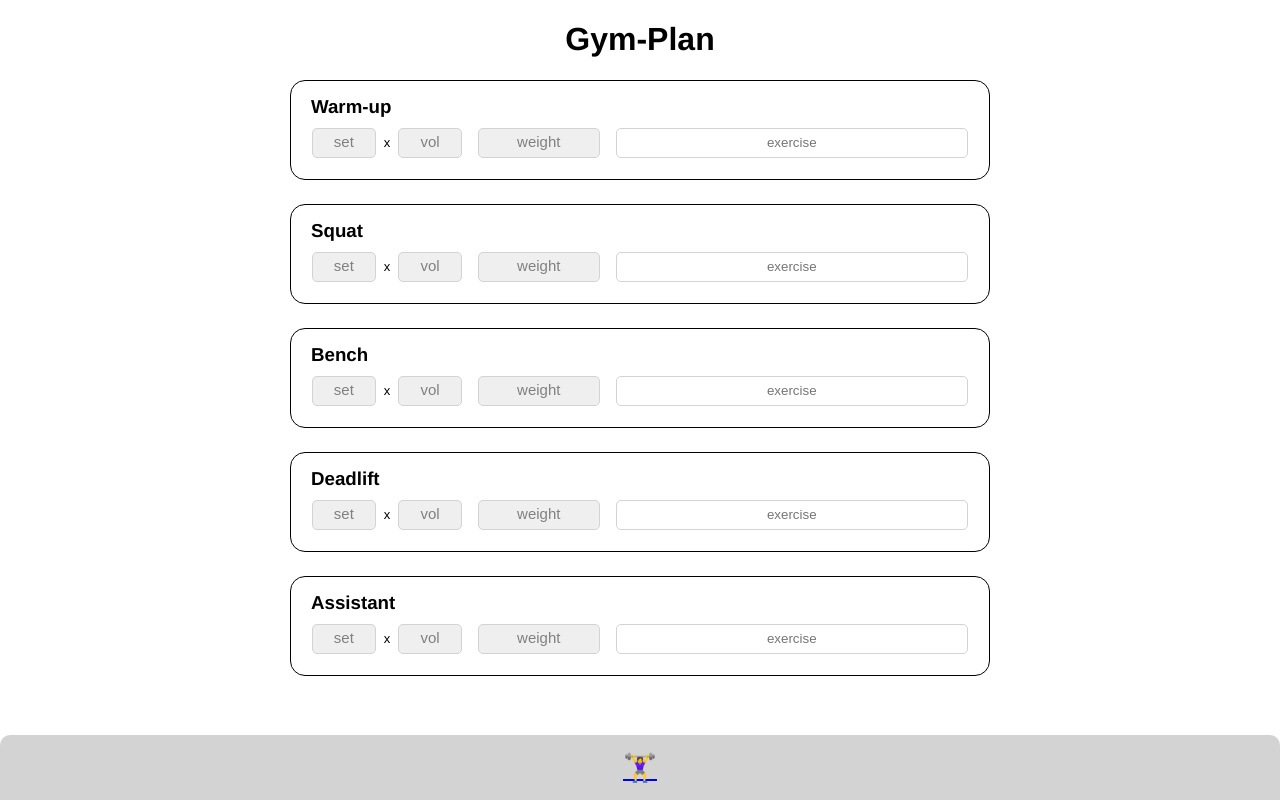
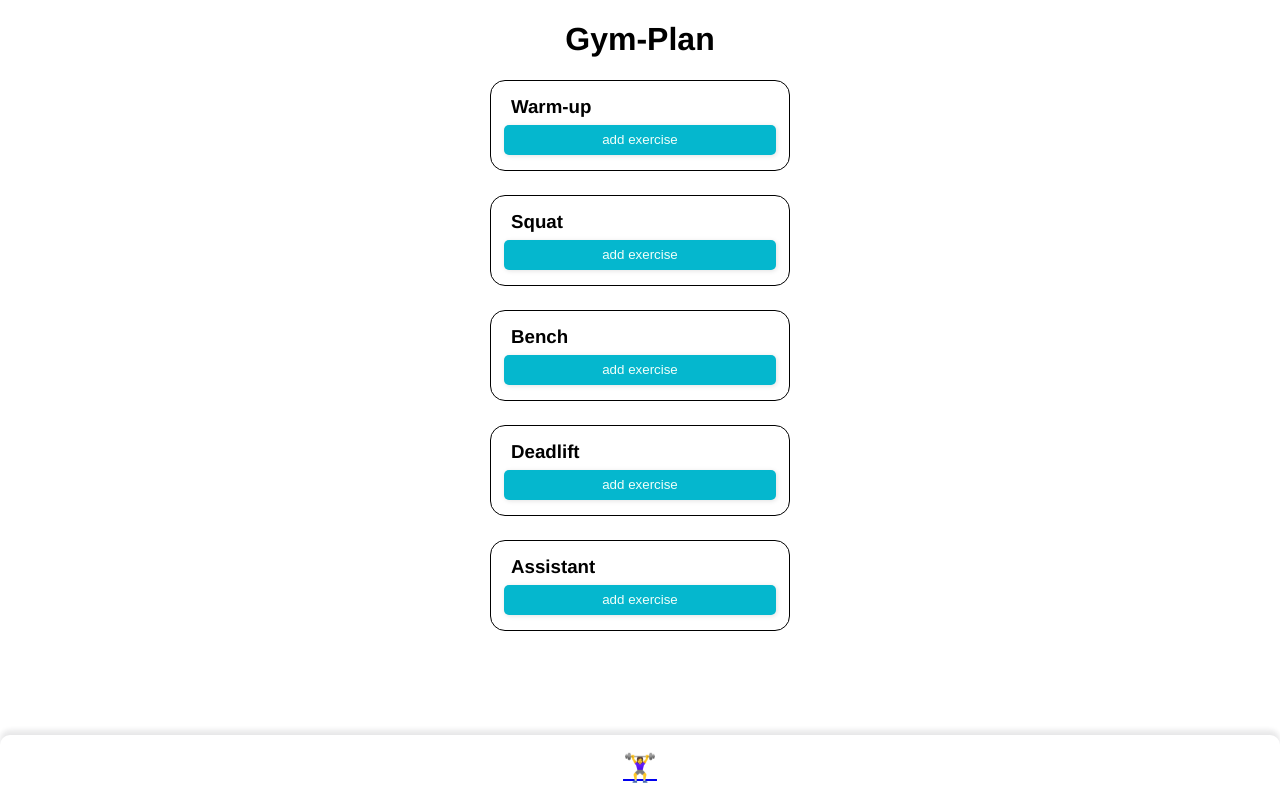
Before and after one commit to KirstenSchuhmann/CapstoneProject, a Next.js app: page / in a window 1280 px wide. Built offline with nearby package versions, Linux system fonts and the light colour scheme.

Commit message:
Feature/add exercise button
- Updated State for ExerciseSets
- Added Button " add exercise "
- Added function "addExerciseSet" for the button

```diff
--- a/components/Footer.js
+++ b/components/Footer.js
@@ -18,7 +18,8 @@ const StyledFooter = styled.footer`
   justify-content: center;
   align-items: center;
   border-radius: 10px 10px 0px 0px;
-  background: lightgrey;
+  background: white;
+  box-shadow: 0px -5px 5px rgb(32 33 36 / 10%);
   margin-top: auto;
 
   a {
--- /dev/null
+++ b/components/GymPlan/ExerciseSet.js
@@ -0,0 +1,109 @@
+import styled from 'styled-components';
+
+export default function ExerciseSet({ exerciseSets }) {
+   return (
+      <>
+         {exerciseSets.map((exerciseSet) => (
+            <StyledDiv key={exerciseSet.id}>
+               <SetAndReps
+                  type='number'
+                  aria-label='set number'
+                  label='set'
+                  placeholder='set'
+                  min='0'
+                  name={`${exerciseSet.id}-sets`}
+               />
+
+               <p> x</p>
+
+               <SetAndReps
+                  type='number'
+                  aria-label='set volume'
+                  label='volume'
+                  placeholder='vol'
+                  min='0'
+                  name={`${exerciseSet.id}-reps`}
+               />
+
+               <Weight
+                  type='number'
+                  aria-label='set weight'
+                  label='weight'
+                  placeholder='weight'
+                  min='0'
+                  name={`${exerciseSet.id}-weight`}
+               />
+
+               <Exercise
+                  type='text'
+                  aria-label='set exercise'
+                  label='exercise'
+                  autoComplete='off'
+                  placeholder='exercise'
+                  name={`${exerciseSet.id}-exercise`}
+               />
+            </StyledDiv>
+         ))}
+      </>
+   );
+}
+
+const StyledDiv = styled.div`
+   display: flex;
+   flex-flow: row wrap;
+   align-items: center;
+   margin-left: 0;
+   margin-right: 0;
+
+   p {
+      font-size: small;
+      margin-right: 8px;
+   }
+
+   input {
+      height: 30px;
+      border-radius: 5px;
+      border: 1.5px solid lightgray;
+      text-align: center;
+   }
+
+   input[type='number'] {
+      margin-right: 8px;
+      //Chrome, Safari, Edge, Opera - hide arrows
+      ::-webkit-outer-spin-button,
+      ::-webkit-inner-spin-button {
+         -webkit-appearance: none;
+      }
+      // Firefox - hide arrows (CSS - letters shouldn't be allowed! Needs to be fixed later!!!)
+      -moz-appearance: textfield;
+      // normal styling
+      background-color: #efefef;
+      border: 0.5px solid lightgrey;
+      font-weight: 600;
+
+      ::placeholder {
+         color: grey;
+         font-weight: 500;
+         font-size: 15px;
+      }
+   }
+`;
+
+const SetAndReps = styled.input`
+   min-width: 35px;
+   flex-basis: 0;
+   flex-grow: 0.6;
+`;
+
+const Weight = styled.input`
+   margin-left: 8px;
+   min-width: 45px;
+   flex-basis: 0;
+   flex-grow: 1;
+`;
+
+const Exercise = styled.input`
+   min-width: 60px;
+   flex-basis: 0;
+   flex-grow: 3;
+`;
--- a/components/GymPlan/GymPlan.js
+++ b/components/GymPlan/GymPlan.js
@@ -1,13 +1,17 @@
-import WorkoutSet from "./WorkoutSet";
+import WorkoutSet from './WorkoutSet';
 
 export default function GymPlan() {
-  return (
-    <form>
-      <WorkoutSet setName="Warm-up" />
-      <WorkoutSet setName="Squat" />
-      <WorkoutSet setName="Bench" />
-      <WorkoutSet setName="Deadlift" />
-      <WorkoutSet setName="Assistant" />
-    </form>
-  );
+   function handleSubmit(event) {
+      event.preventDefault();
+   }
+
+   return (
+      <form onSubmit={handleSubmit}>
+         <WorkoutSet sectionName='Warm-up' />
+         <WorkoutSet sectionName='Squat' />
+         <WorkoutSet sectionName='Bench' />
+         <WorkoutSet sectionName='Deadlift' />
+         <WorkoutSet sectionName='Assistant' />
+      </form>
+   );
 }
--- a/components/GymPlan/WorkoutSet.js
+++ b/components/GymPlan/WorkoutSet.js
@@ -1,46 +1,32 @@
-import styled from "styled-components";
+import styled from 'styled-components';
+import { useState } from 'react';
+import { nanoid } from 'nanoid';
+import ExerciseSet from './ExerciseSet';
 
-export default function WorkoutSet({ setName }) {
+export default function WorkoutSet({ sectionName }) {
+   const [exerciseSets, setExerciseSets] = useState([]);
+
+   function addExerciseSet() {
+      const currentSets = [...exerciseSets];
+      currentSets.push({
+         id: nanoid(),
+         sets: '',
+         reps: '',
+         weight: '',
+         exercise: '',
+      });
+      setExerciseSets(() => currentSets);
+   }
+
    return (
       <StyledSection>
-      <h3> {setName} </h3>
-
-      <StyledDiv>
-        <input
-          aria-label="set number"
-          type="number"
-          name="set"
-          label="set"
-          placeholder="set"
-          min="0"
-        />
-        <p> x </p>
-        <input
-          aria-label="set volume"
-          type="number"
-          name="volume"
-          label="volume"
-          placeholder="vol"
-          min="0"
-        />
-
-        <input
-          aria-label="set weight"
-          type="number"
-          name="weight"
-          label="weight"
-          placeholder="weight"
-          min="0"
-        />
-        <input
-          aria-label="set exercise"
-          type="text"
-          name="exercise"
-          label="exercise"
-          autoComplete="off"
-          placeholder="exercise"
-        />
-      </StyledDiv>
+         <h3>{sectionName} </h3>
+         <ExerciseSet exerciseSets={exerciseSets} />
+         <button
+            type='button'
+            onClick={addExerciseSet}>
+            add exercise
+         </button>
       </StyledSection>
    );
 }
@@ -49,69 +35,34 @@ const StyledSection = styled.section`
    border: 1px solid black;
    border-radius: 15px;
    padding: 13px;
+   min-width: 300px;
    margin: 0 1rem 1.5rem 1rem;
-  min-width: 300px;
-  max-width: 700px;
 
    h3 {
+      flex-basis: 100%;
       margin: 2px;
       padding-left: 5px;
    }
-`;
 
-const StyledDiv = styled.div`
-  display: flex;
-  flex-flow: row wrap;
-  align-items: center;
-
-  p {
-    font-size: small;
-  }
-
-  input {
+   button {
+      width: 100%;
+      flex-basis: 100%;
       height: 30px;
+      flex-grow: 1;
+      margin: 5px auto 2px;
       border-radius: 5px;
       border: 1.5px solid lightgray;
+      cursor: pointer;
+      font-weight: 400;
+      color: #423f3f;
 
-    margin: 8px;
-    text-align: center;
-  }
-
-  input[type="number"] {
-    width: 10%;
-    //Chrome, Safari, Edge, Opera - hide arrows
-    ::-webkit-outer-spin-button,
-    ::-webkit-inner-spin-button {
-      -webkit-appearance: none;
-    }
-    // Firefox - hide arrows (CSS - letters shouldn't be allowed! Needs to be fixed later!!!)
-    -moz-appearance: textfield;
-    // normal styling
-    background-color: #efefef;
-    border: 0.5px solid lightgrey;
-    font-weight: 600;
-
-    ::placeholder {
-      color: grey;
-      font-weight: 500;
-      font-size: 15px;
+      background-color: #05b7ce;
+      color: #f1fffa;
+      border: 1px white;
+      box-shadow: 1px 1px 5px #e2e2e2, -1px -1px 5px #ffffff;
+      :hover {
+         background-color: #15aabf;
+         box-shadow: 1px 1px 5px rgba(10, 82, 92, 0.5);
       }
    }
-  input[name="set"],
-  input[name="volume"] {
-    min-width: 35px;
-    flex-basis: 0;
-    flex-grow: 0.5;
-  }
-
-  input[name="weight"] {
-    min-width: 55px;
-    flex-basis: 0;
-    flex-grow: 1;
-  }
-  input[name="exercise"] {
-    min-width: 70px;
-    flex-basis: 0;
-    flex-grow: 3;
-  }
 `;
--- a/package.json
+++ b/package.json
@@ -15,6 +15,7 @@
   },
   "dependencies": {
     "components": "^0.1.0",
+    "nanoid": "^4.0.0",
     "next": "13.0.3",
     "react": "18.2.0",
     "react-dom": "18.2.0",
--- a/pages/index.js
+++ b/pages/index.js
@@ -17,7 +17,5 @@ export default function Home() {
 
 const StyledMain = styled.main`
   display: flex;
-  flex-direction: column;
   justify-content: center;
-  align-items: center;
 `;
```
Also changed, not shown: 1 other file (tests, documents, lock files or other folders). Lines whose indentation alone changed are shown as unchanged.
